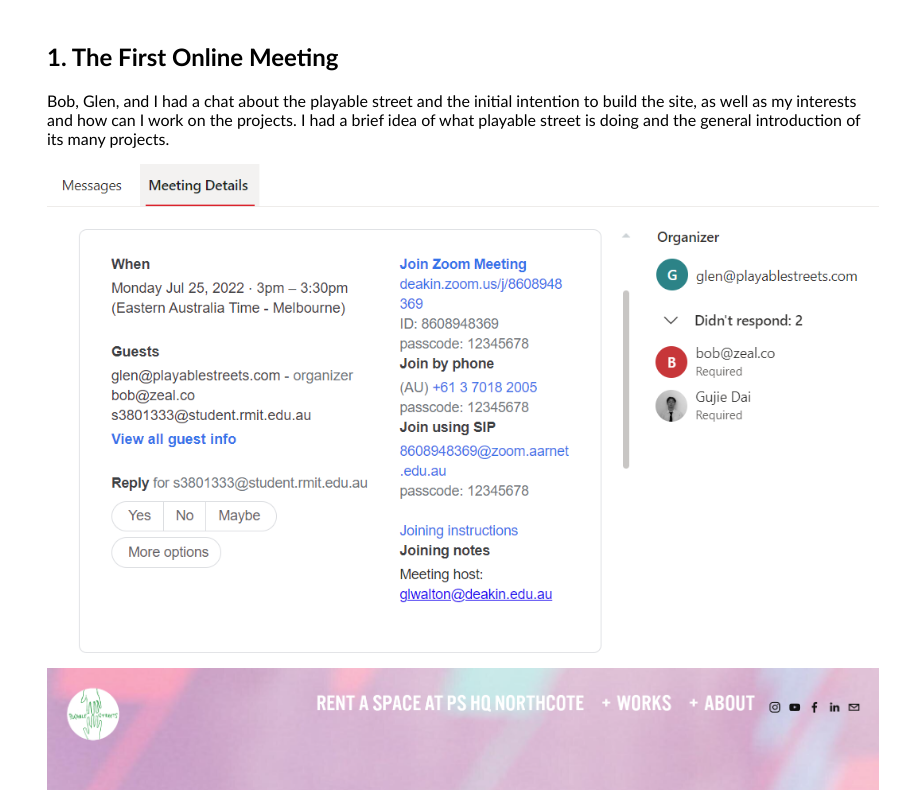
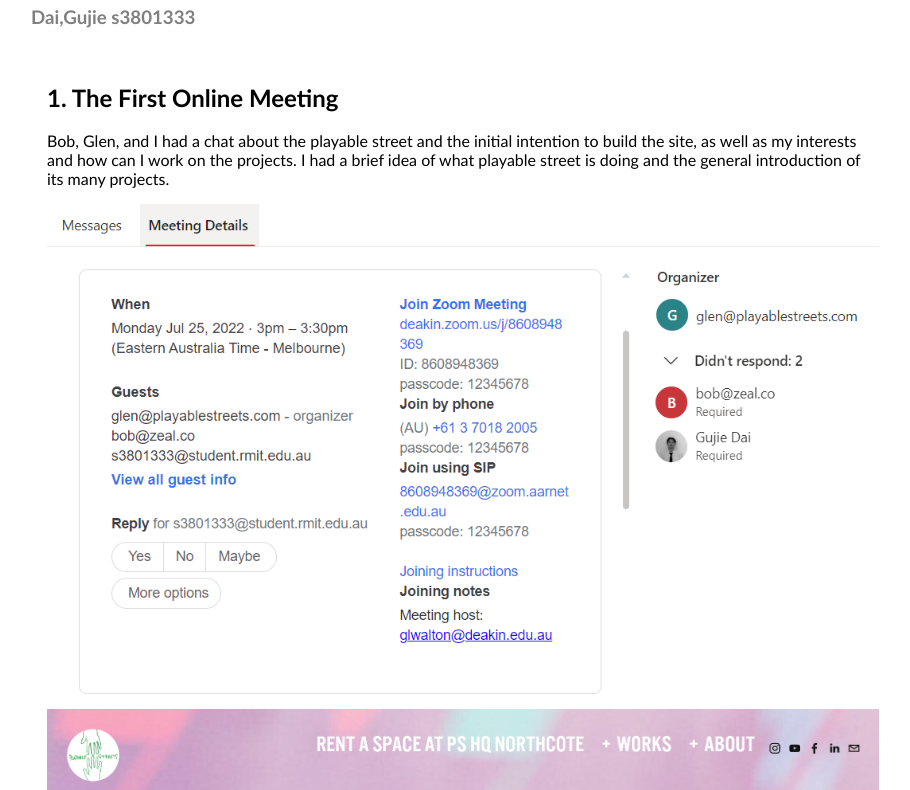
Before and after one commit to itisj/internLogBook, a plain HTML site: page index.html in a window 1280 px wide. Shown: the part 100-890 px from the top of the page, without its empty margins (1-911 px from the left). Drawn offline with Linux system fonts and the light colour scheme.

Commit message:
add name

```diff
--- a/index.html
+++ b/index.html
@@ -34,6 +34,7 @@
 </head>
 <body>
     <h1>Intern Logs <a href="https://www.playablestreets.com/" target="_blank">@ Playable Street</a></h1>
+    <h3 style="color: grey;">Dai,Gujie s3801333</h3>
     <div class="main">
         <h2>1. The First Online Meeting </h2>
         <p>
```
